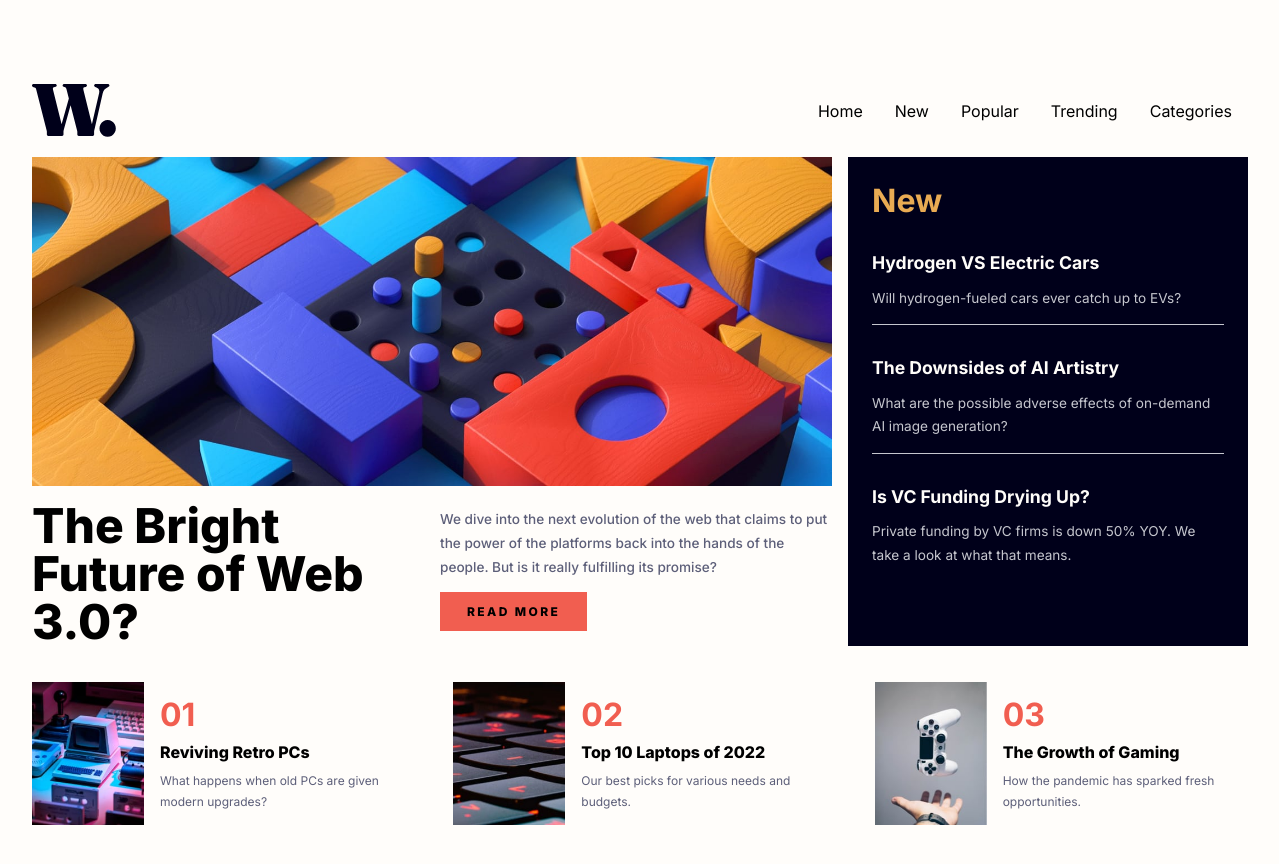
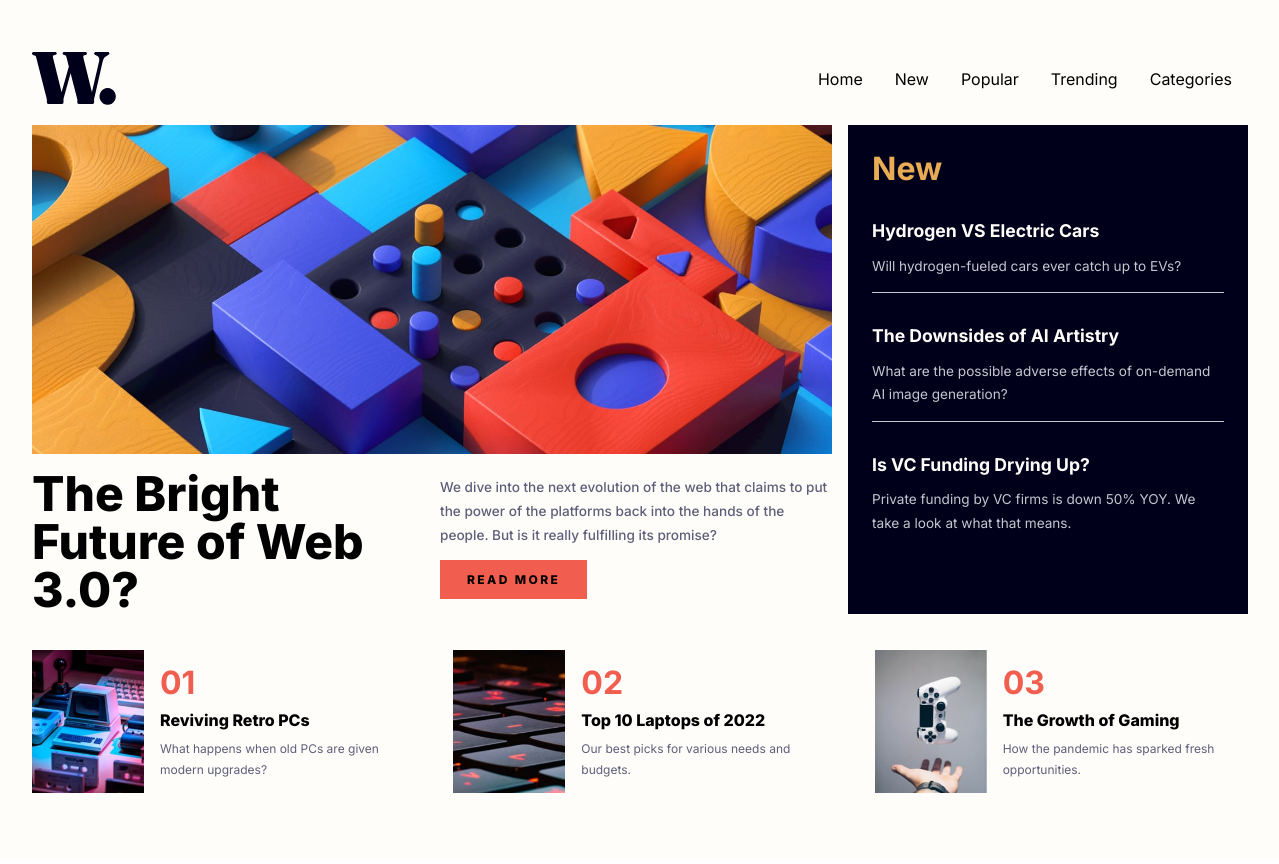
Before and after one commit to Utkarsh9571/News-homepage-challenge, a plain HTML site: page index.html in a window 1536 px wide. Shown: the whole page, without its empty margins (128-1407 px from the left). Drawn offline with Linux system fonts and the light colour scheme.

Commit message:
updated readme

```diff
--- a/style.css
+++ b/style.css
@@ -263,7 +263,7 @@ li:hover{
 @media screen and (min-width:1000px) {
     .container{
         grid-template: 0.5fr 4fr 1.5fr / 2fr 1fr;
-        padding: 3em 5em;
+        padding: 1em 5em;
     }
     header{
         grid-area: 1 / 1 / 2 / 3;
@@ -352,11 +352,11 @@ li:hover{
 }
 @media screen and (min-width: 1200px) {
     .container{
-        padding: 5em 7em;
+        padding: 2em 7em;
     }
 }
 @media screen and (min-width: 1400px) {
     .container{
-        padding: 5em 10em;
+        padding: 3em 10em;
     }
 }
```
Also changed, not shown: 1 other file.
